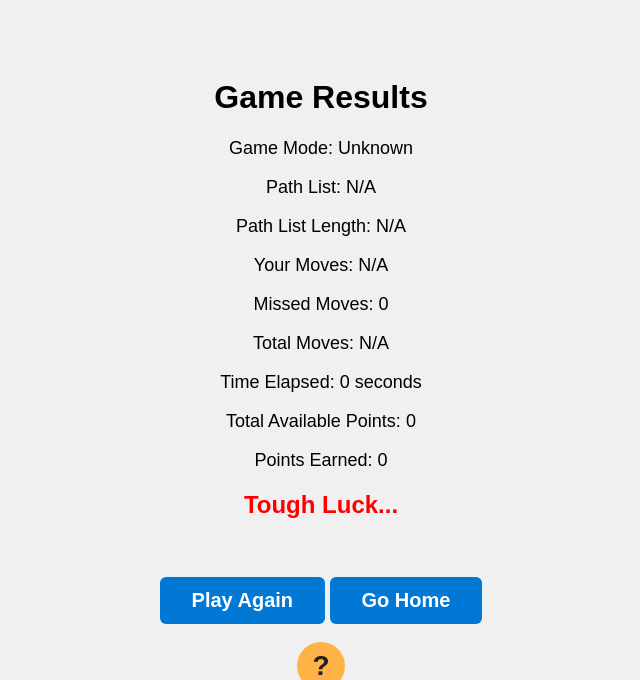
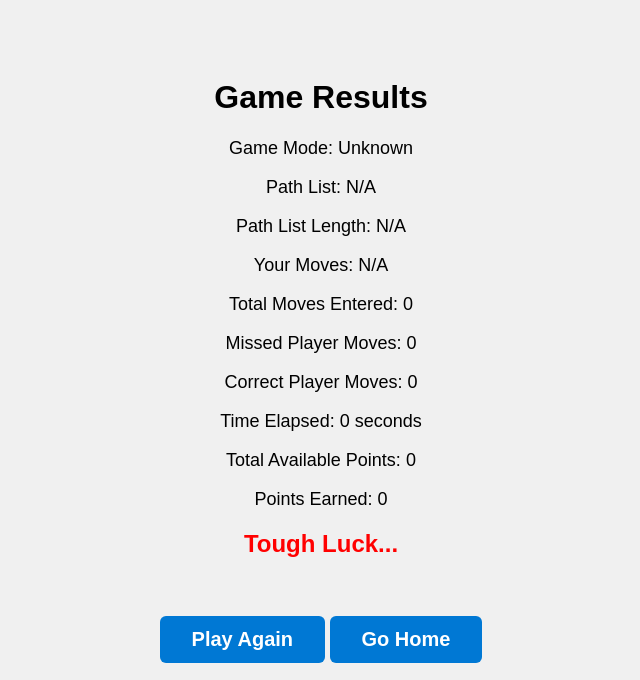
Before and after one commit to kingken40/website, a Flask app: page /UserResults.html in a window 1280 px wide. Shown: the top 680 px of the page, without its empty margins (319-959 px from the left). Run offline with Flask 2, Linux system fonts and the light colour scheme.

Commit message:
Add debug mode for path visibility and improve perfect game detection
- UserGameplay.html: Added console logging to show generated path during first move
- UserResults.html: Enhanced perfect game detection logic
- UserStart.html: Improved formatting consistency

```diff
--- a/ToughLuckv7/game-server/templates/UserResults.html
+++ b/ToughLuckv7/game-server/templates/UserResults.html
@@ -47,8 +47,9 @@
         <p>Path List: <span id="pathList"></span></p>
         <p>Path List Length: <span id="pathListLength"></span></p>
         <p>Your Moves: <span id="userMoves"></span></p>
-        <p>Missed Moves: <span id="missed"></span></p>
-        <p>Total Moves: <span id="totalMoves"></span></p>
+        <p>Total Moves Entered: <span id="totalMoves"></span></p>
+        <p>Missed Player Moves: <span id="missed"></span></p>
+        <p>Correct Player Moves: <span id="correct"></span></p>
         <p>Time Elapsed: <span id="elapsedTime"></span></p>
         <p>Total Available Points: <span id="totalAvailablePoints"></span></p>
         <p>Points Earned: <span id="points"></span></p>
@@ -97,8 +98,16 @@
         document.getElementById('userMoves').innerText = formatList(params.user_moves);
         document.getElementById('points').innerText = params.points && params.points !== '' ? params.points : '0';
         document.getElementById('totalAvailablePoints').innerText = params.total_available_points && params.total_available_points !== '' ? params.total_available_points : '0';
-        document.getElementById('missed').innerText = params.missed || '0';
-        document.getElementById('totalMoves').innerText = params.total_moves && parseInt(params.total_moves) > 0 ? params.total_moves : 'N/A';
+        const missedMoves = parseInt(params.missed || '0');
+        document.getElementById('missed').innerText = missedMoves;
+        // Calculate total moves entered by counting user moves
+        const userMovesCount = params.user_moves && params.user_moves !== 'N/A' && params.user_moves.trim() !== ''
+            ? params.user_moves.split(',').filter(x => x.trim() !== '').length
+            : 0;
+        document.getElementById('totalMoves').innerText = userMovesCount;
+        // Calculate correct moves
+        const correctMoves = Math.max(0, userMovesCount - missedMoves);
+        document.getElementById('correct').innerText = correctMoves;
 
         function formatElapsedTime(seconds) {
           seconds = parseInt(seconds, 10);
@@ -130,11 +139,13 @@
             resultMessageElem.innerText = 'Not quite there, but precision counts!';
             resultMessageElem.style.color = 'orange';
             resultMessageElem.className = 'lose';
-        } else if (userMoves === pathList) {
-            resultMessageElem.innerText = 'Perfect Game!';
+        }
+        else if (userMoves === pathList) {
+            resultMessageElem.innerText = 'Congratulations!!!\nA Perfect Game! Lucky You!!';
             resultMessageElem.style.color = 'green';
             resultMessageElem.className = 'win';
-        } else {
+        }
+         else {
             resultMessageElem.innerText = 'Good Try!';
             resultMessageElem.style.color = 'orange';
             resultMessageElem.className = 'lose';
@@ -163,9 +174,11 @@
 
 <b>Your Moves:</b> All the guesses you entered during the game.
 
-<b>Missed Moves:</b> The number of spots in the path list that were not guessed correct.
+<b>Total Moves Entered:</b> The total number of guesses you made during the game.
 
-<b>Total Moves:</b> The total number of moves required to complete the path list.
+<b>Missed Player Moves:</b> The total number of wrong guesses you made during the game.
+
+<b>Correct Player Moves:</b> The total number of correct guesses you made during the game.
 
 <b>Time Elapsed:</b> The total time you spent playing this game.
 
```
Also changed, not shown: ToughLuckv7/game-server/templates/UserGameplay.html (+11 -3 lines), ToughLuckv7/game-server/templates/UserStart.html (+20 -20 lines).
